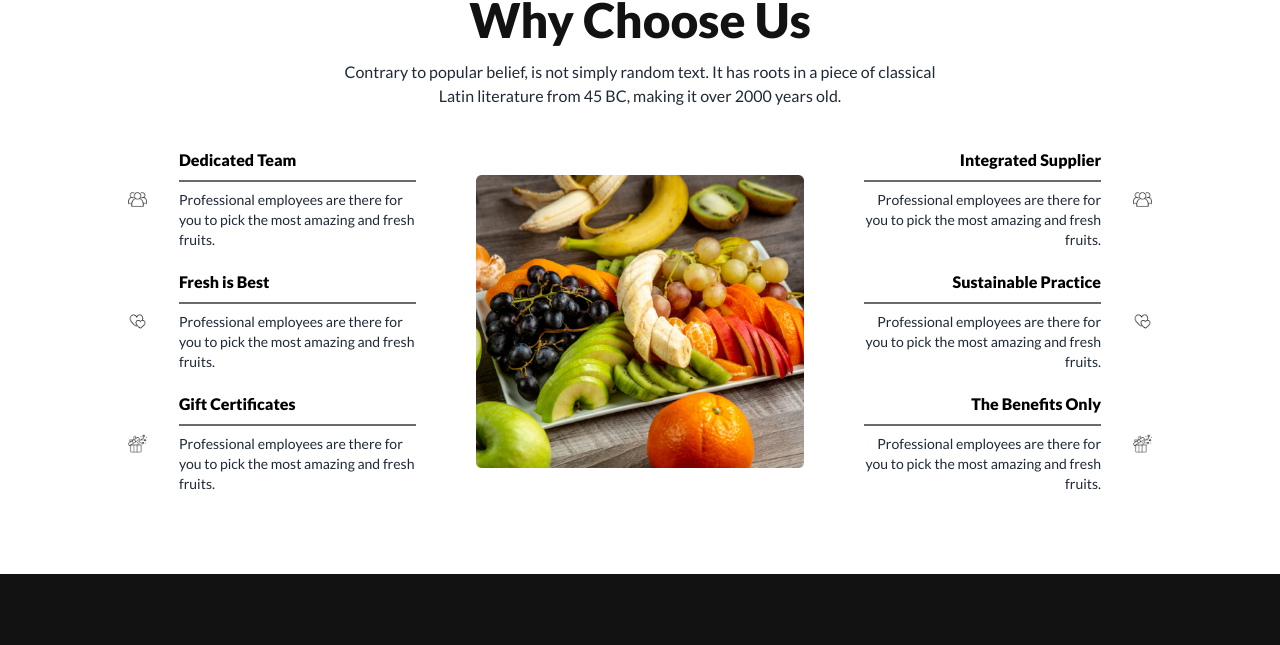
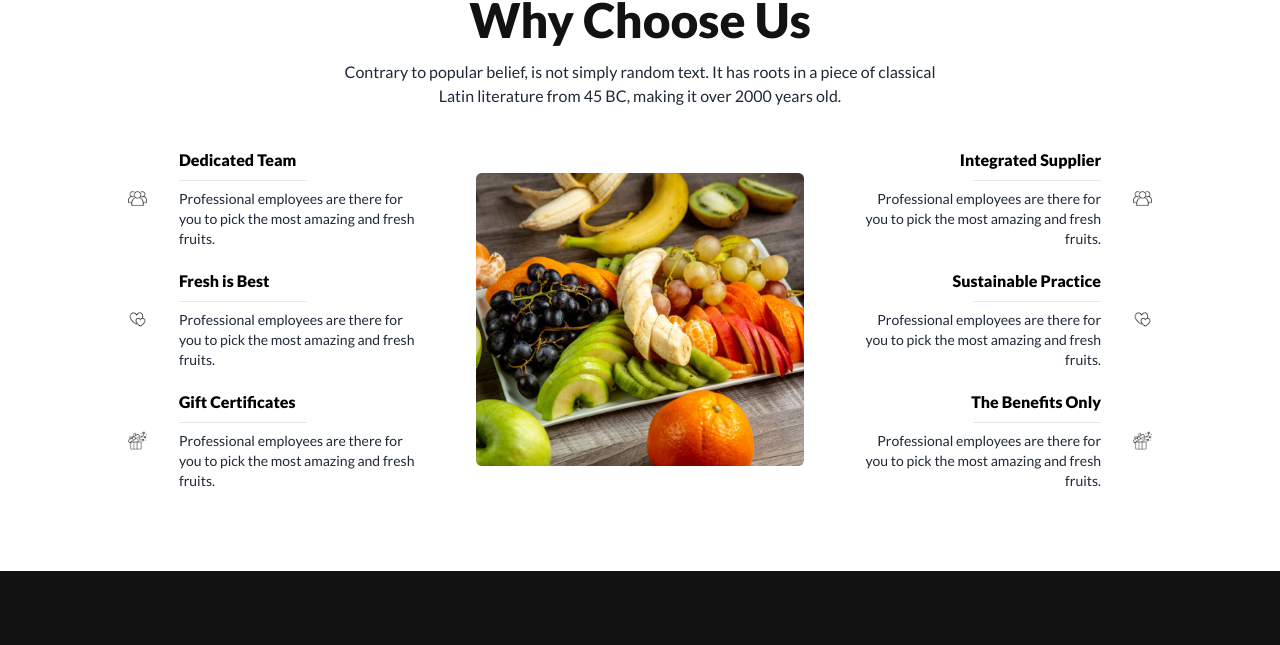
Before and after one commit to Saifulkhandaker/fruit-burst, a plain HTML site: page index.html in a window 1280 px wide. Shown: the part 2458-3103 px from the top of the page. Drawn offline with nearby package versions, Linux system fonts and the light colour scheme.

Commit message:
hr tag added in chose us cards

```diff
--- a/index.html
+++ b/index.html
@@ -419,7 +419,8 @@
            <div class="items-center lg:flex gap-8 mb-5">
             <div><img class="ml-44 md:ml-80 lg:ml-0 w-10" src="./images/group 1.png" alt=""></div>
             <div class=" lg:text-left">
-              <h4 class="text-base text-black font-extrabold pb-2 border-b-2 border-[#454545cc]">Dedicated Team</h4>
+              <h4 class="text-base text-black font-extrabold pb-2 ">Dedicated Team</h4>
+              <hr class="h-px w-32 ml-32 md:ml-72 lg:ml-0 bg-gray-200 border-0 dark:bg-gray-700">
               <p class="pt-2 text-sm">Professional employees are there for you to pick the most amazing and fresh fruits.</p>
             </div>
           </div>
@@ -427,7 +428,8 @@
            <div class="lg:flex items-center gap-8 mb-5">
             <div><img class="ml-44 md:ml-80  lg:ml-0 w-10" src="./images/love 1.png" alt=""></div>
             <div class=" lg:text-left">
-              <h4 class="text-base text-black font-extrabold pb-2 border-b-2 border-[#454545cc]">Fresh is Best</h4>
+              <h4 class="text-base text-black font-extrabold pb-2 ">Fresh is Best</h4>
+              <hr class="h-px w-32 ml-32 md:ml-72 lg:ml-0 bg-gray-200 border-0 dark:bg-gray-700">
               <p class="pt-2 text-sm">Professional employees are there for you to pick  the most amazing and fresh fruits.</p>
             </div>
           </div>
@@ -435,7 +437,8 @@
            <div class="lg:flex items-center gap-8">
             <div><img class="ml-44 md:ml-80  lg:ml-0 w-10" src="./images/gift-box 1.png" alt=""></div>
             <div class="lg:text-left">
-              <h4 class="text-base text-black font-extrabold pb-2 border-b-2 border-[#454545cc]">Gift Certificates</h4>
+              <h4 class="text-base text-black font-extrabold pb-2 ">Gift Certificates</h4>
+              <hr class="h-px w-32 ml-32 md:ml-72 lg:ml-0 bg-gray-200 border-0 dark:bg-gray-700">
               <p class="pt-2 text-sm">Professional employees are there for you to pick  the most amazing and fresh fruits.</p>
             </div>
           </div>
@@ -450,7 +453,8 @@
           <div class="lg:flex flex-row-reverse items-center gap-8 mb-5">
            <div><img class="ml-44 md:ml-80  lg:ml-0 w-10"  src="./images/group 1.png" alt=""></div>
            <div class=" lg:text-right">
-             <h4 class="text-base text-black font-extrabold pb-2 border-b-2 border-[#454545cc]">Integrated Supplier</h4>
+             <h4 class="text-base text-black font-extrabold pb-2 ">Integrated Supplier</h4>
+             <hr class="h-px w-32 ml-32 md:ml-72 lg:ml-auto bg-gray-200 border-0 dark:bg-gray-700">
              <p class="pt-2 text-sm">Professional employees are there for you to pick the most amazing and fresh fruits.</p>
            </div>
          </div>
@@ -458,7 +462,8 @@
           <div class="lg:flex flex-row-reverse items-center gap-8 mb-5">
            <div><img class="ml-44 md:ml-80  lg:ml-0 w-10"  src="./images/love 1.png" alt=""></div>
            <div class=" lg:text-right">
-             <h4 class="text-base text-black font-extrabold pb-2 border-b-2 border-[#454545cc]">Sustainable Practice</h4>
+             <h4 class="text-base text-black font-extrabold pb-2 ">Sustainable Practice</h4>
+             <hr class="h-px w-32 ml-32 md:ml-72 lg:ml-auto bg-gray-200 border-0 dark:bg-gray-700">
              <p class="pt-2 text-sm">Professional employees are there for you to pick  the most amazing and fresh fruits.</p>
            </div>
          </div>
@@ -466,7 +471,8 @@
           <div class="lg:flex flex-row-reverse items-center gap-8">
            <div><img class="ml-44 md:ml-80  lg:ml-0 w-10"  src="./images/gift-box 1.png" alt=""></div>
            <div class=" lg:text-right">
-             <h4 class="text-base text-black  font-extrabold pb-2 border-b-2 border-[#454545cc]">The Benefits Only</h4>
+             <h4 class="text-base text-black  font-extrabold pb-2 ">The Benefits Only</h4>
+             <hr class="h-px w-32 ml-32 md:ml-72 lg:ml-auto bg-gray-200 border-0 dark:bg-gray-700">
              <p class="pt-2 text-sm">Professional employees are there for you to pick  the most amazing and fresh fruits.</p>
            </div>
          </div>
```
